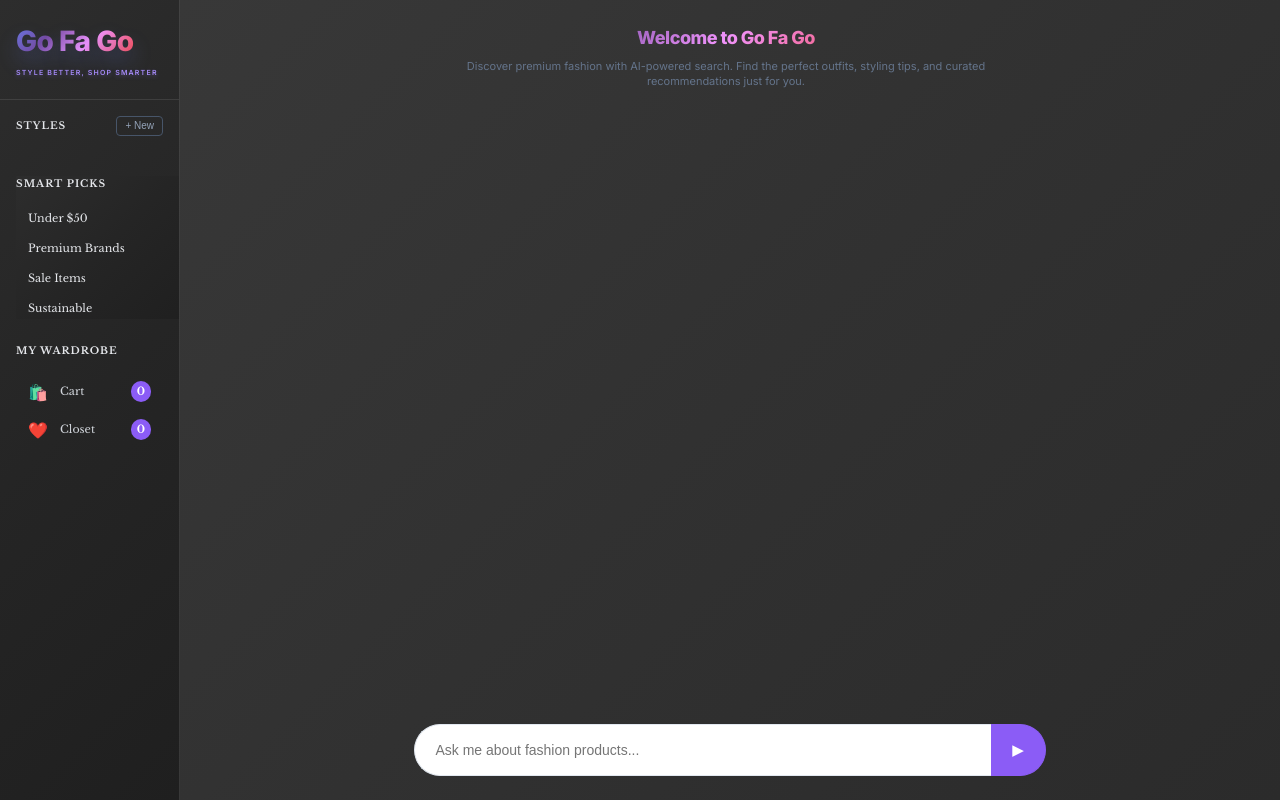
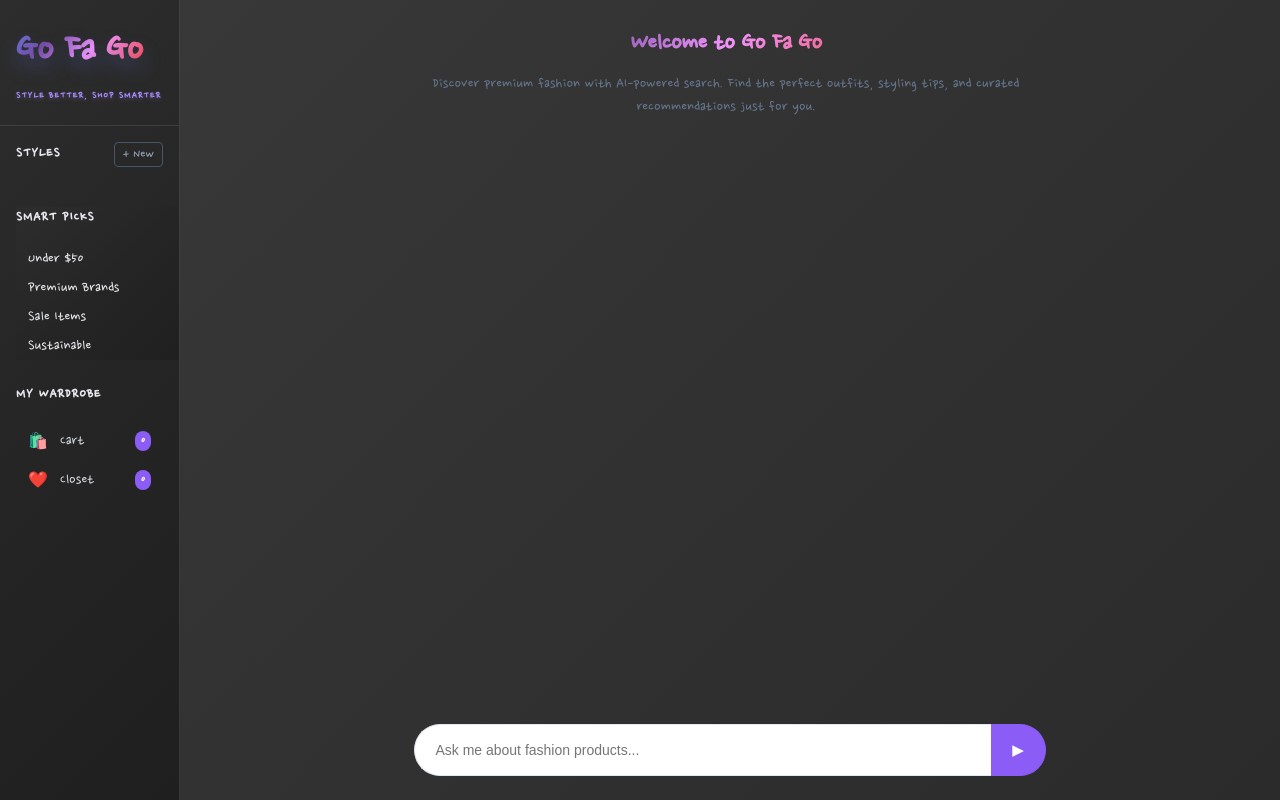
Before and after one commit to raja-datascientist/GoFaGo, a Flask app: page / in a window 1280 px wide. Run offline with Flask 3, Linux system fonts and the light colour scheme; some libraries are stand-ins or nearby versions; some web fonts are replaced.

Commit message:
Update UI styling: Add Nanum Pen Script font to all left panel elements, increase font sizes by 50%, reduce gaps between filter items, and update search title font size to 14px

```diff
--- a/frontend_python/static/styles.css
+++ b/frontend_python/static/styles.css
@@ -1,3 +1,6 @@
+/* Import Google Fonts */
+@import url('https://fonts.googleapis.com/css2?family=Nanum+Pen+Script&display=swap');
+
 /* Reset and Base Styles */
 * {
     margin: 0;
@@ -38,7 +41,8 @@ body {
 }
 
 .logo h1 {
-    font-size: 28px;
+    font-family: 'Nanum Pen Script', cursive;
+    font-size: 42px;
     font-weight: 900;
     margin-bottom: 6px;
     background: linear-gradient(135deg, #667eea 0%, #764ba2 25%, #f093fb 50%, #f5576c 75%, #fa709a 100%);
@@ -52,7 +56,8 @@ body {
 }
 
 .tagline {
-    font-size: 7px;
+    font-family: 'Nanum Pen Script', cursive;
+    font-size: 10.5px;
     color: #a78bfa;
     font-weight: 600;
     text-transform: uppercase;
@@ -100,14 +106,14 @@ body {
 
 .session-section h3,
 .quick-links-section h3 {
-    font-size: 10px;
+    font-family: 'Nanum Pen Script', cursive;
+    font-size: 15px;
     font-weight: 700;
     color: #e5e7eb;
     text-transform: uppercase;
     letter-spacing: 1px;
     margin-bottom: 16px;
     text-align: left;
-    font-family: 'Libre Baskerville', serif;
 }
 
 .new-search-btn-inline {
@@ -116,7 +122,8 @@ body {
     color: #94a3b8;
     padding: 4px 8px;
     margin: 0;
-    font-size: 10px;
+    font-family: 'Nanum Pen Script', cursive;
+    font-size: 15px;
     font-weight: 500;
     cursor: pointer;
     transition: all 0.2s ease;
@@ -214,12 +221,12 @@ body {
     border-radius: 8px;
     color: #d1d5db;
     text-decoration: none;
-    font-size: 11px;
+    font-family: 'Nanum Pen Script', cursive;
+    font-size: 16.5px;
     font-weight: 300;
     transition: all 0.2s ease;
     position: relative;
     text-align: left;
-    font-family: 'Libre Baskerville', serif;
 }
 
 .quick-link:hover {
@@ -312,7 +319,8 @@ body {
 }
 
 .empty-message h3 {
-    font-size: 18px;
+    font-family: 'Nanum Pen Script', cursive;
+    font-size: 27px;
     font-weight: 800;
     background: linear-gradient(135deg, #667eea 0%, #764ba2 25%, #f093fb 50%, #f5576c 75%, #fa709a 100%);
     -webkit-background-clip: text;
@@ -323,7 +331,8 @@ body {
 }
 
 .empty-message p {
-    font-size: 11px;
+    font-family: 'Nanum Pen Script', cursive;
+    font-size: 16.5px;
     color: #64748b;
     line-height: 1.4;
     max-width: 600px;
@@ -847,7 +856,7 @@ body {
 .refinement-options {
     display: flex;
     flex-direction: column;
-    gap: 2px;
+    gap: 1px;
 }
 
 .refinement-btn {
@@ -855,7 +864,8 @@ body {
     border: none;
     padding: 4px 12px;
     border-radius: 8px;
-    font-size: 11px;
+    font-family: 'Nanum Pen Script', cursive;
+    font-size: 16.5px;
     font-weight: 300;
     color: #e5e7eb;
     cursor: pointer;
@@ -866,7 +876,6 @@ body {
     text-align: left;
     width: 100%;
     text-align: left !important;
-    font-family: 'Libre Baskerville', serif;
 }
 
 .refinement-btn span {
@@ -879,13 +888,13 @@ body {
 }
 
 .sidebar .refinements-section h3 {
-    font-size: 10px;
+    font-family: 'Nanum Pen Script', cursive;
+    font-size: 15px;
     font-weight: 700;
     color: #e5e7eb;
     text-transform: uppercase;
     letter-spacing: 1px;
     margin-bottom: 16px;
-    font-family: 'Libre Baskerville', serif;
 }
 
 .arrow {
--- a/frontend_python/templates/index.html
+++ b/frontend_python/templates/index.html
@@ -37,7 +37,7 @@
                 <!-- Quick Refinements -->
                 <div class="refinements-section sidebar">
                     <h3>SMART PICKS</h3>
-                    <div class="refinement-options" style="display: flex; flex-direction: column; gap: 8px;">
+                    <div class="refinement-options" style="display: flex; flex-direction: column; gap: 1px;">
                         <button class="refinement-btn" data-filter="under-50">
                             Under $50
                         </button>
```
Also changed, not shown: other parts of frontend_python/static/styles.css (+13 -8 lines).
